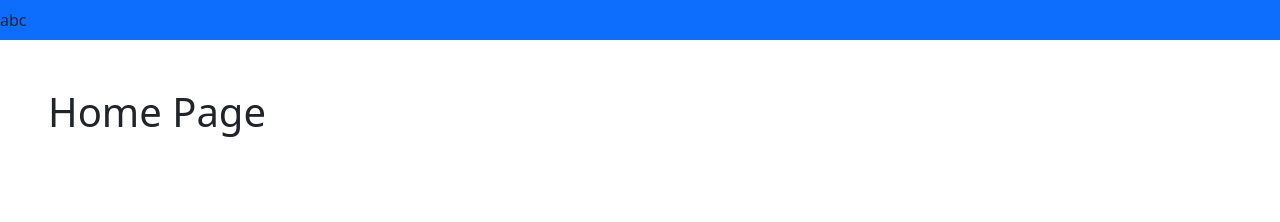
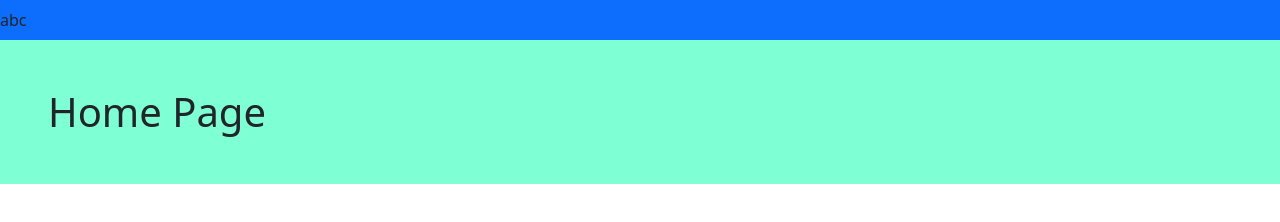
Before and after one commit to harshitkandpal/abc, a plain HTML site: page index.html in a window 1280 px wide. Drawn offline with nearby package versions, Linux system fonts and the light colour scheme.

Commit message:
Added bg color to h1 tag

```diff
--- a/index.html
+++ b/index.html
@@ -12,7 +12,7 @@
             abc
         </div>
     </nav>
-    <h1 style="padding: 3rem;">Home Page</h1>
+    <h1 style="padding: 3rem; background-color: aquamarine;">Home Page</h1>
 
 
     <script src="https://cdn.jsdelivr.net/npm/bootstrap@5.3.0/dist/js/bootstrap.bundle.min.js" integrity="sha384-geWF76RCwLtnZ8qwWowPQNguL3RmwHVBC9FhGdlKrxdiJJigb/j/68SIy3Te4Bkz" crossorigin="anonymous"></script>
```
